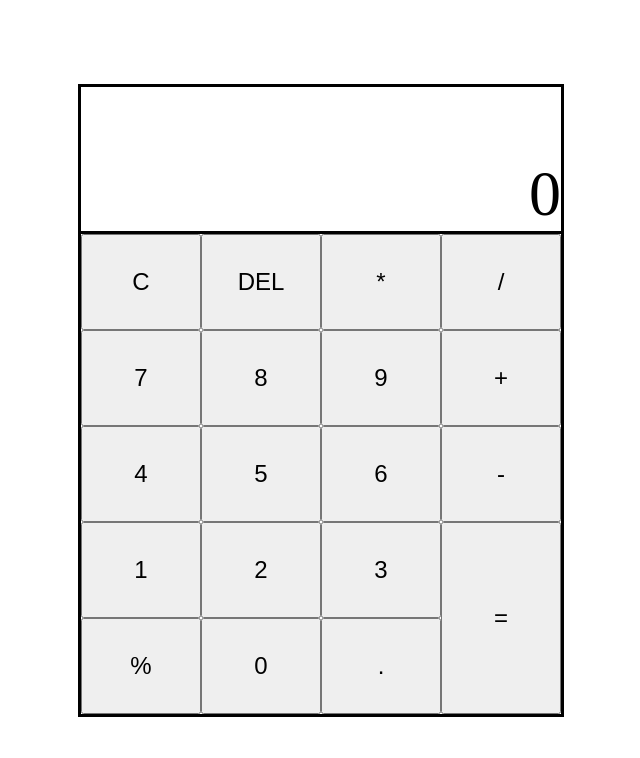
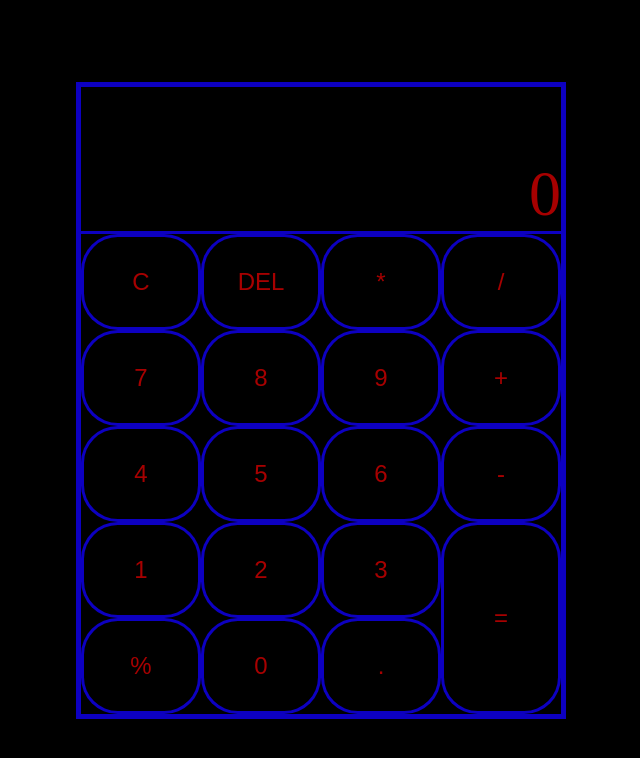
Before and after one commit to T0Rsk1/calculator, a plain HTML site: page index.html in a window 1280 px wide. Shown: the whole page, without its empty margins (319-959 px from the left). Drawn offline with Linux system fonts and the light colour scheme.

Commit message:
Change colors and borders

```diff
--- a/style.css
+++ b/style.css
@@ -1,5 +1,11 @@
+:root{
+    --border-color: rgba(17, 0, 250, 0.774);
+    --number-color: rgb(167, 0, 0);
+}
+
 body{
     margin: 0;
+    background: black;
 }
 
 main{
@@ -13,10 +19,14 @@ button{
     width: 7.5rem;
     height: 6rem;
     font-size: 1.5rem;
+    border: var(--border-color) solid;
+    border-radius: 2.3rem;
+    background: black;
+    color: var(--number-color);
 }
 
 #calculator{
-    border: black solid;
+    border: var(--border-color) solid thick;
 }
 
 #display{
@@ -26,7 +36,9 @@ button{
     width: 30rem;
     height: 9rem;
     font-size: 4rem;
-    border-bottom: black solid;
+    border-bottom: var(--border-color) solid;
+    background: black;
+    color: var(--number-color);
 }
 
 #btn-container{
```
